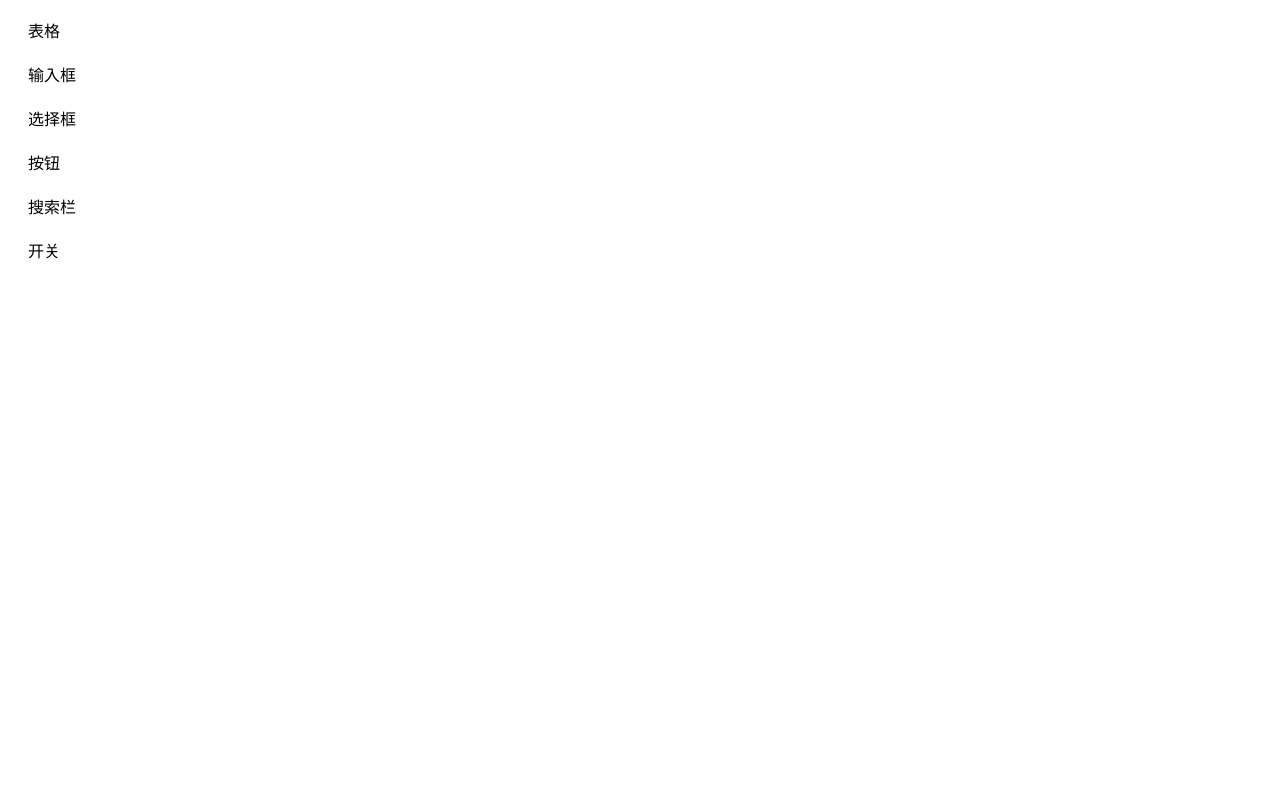
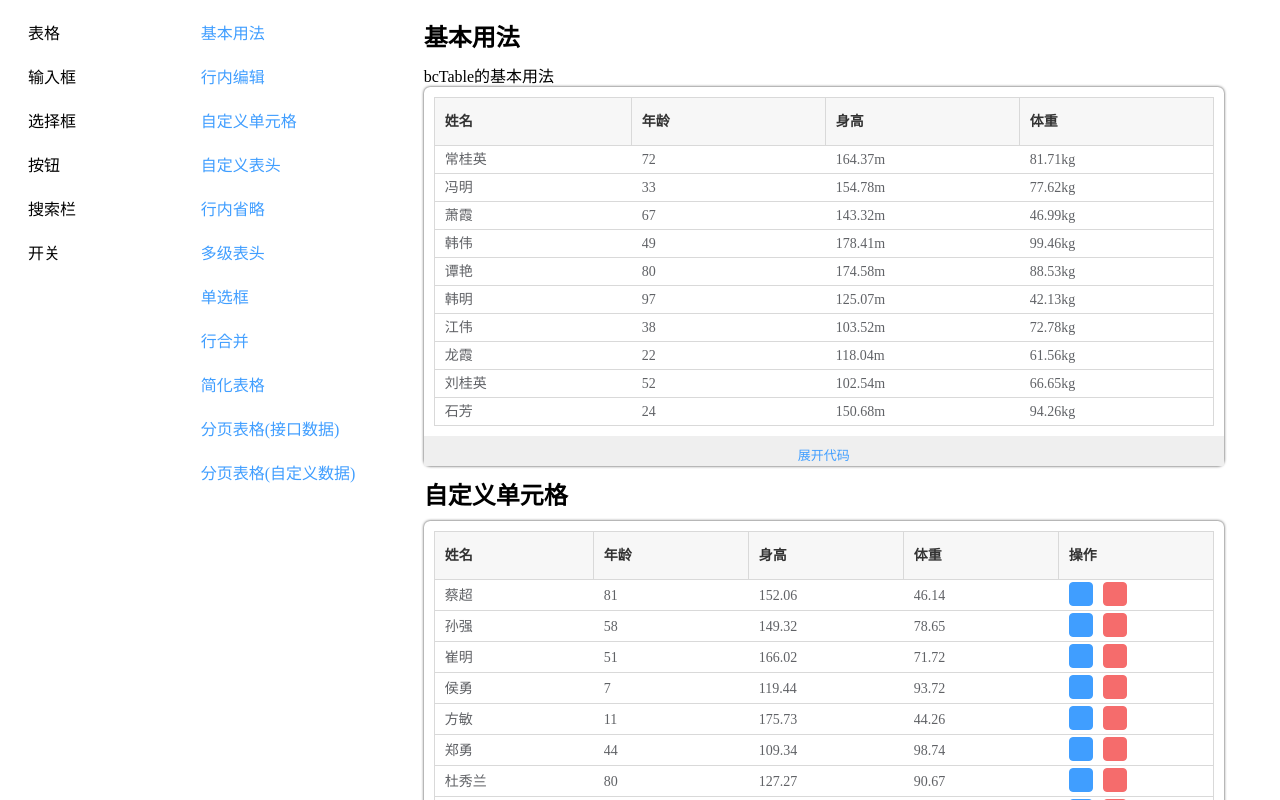
Before and after one commit to SepVeneto/vue-tools, a Vue app: page /#/table in a window 1280 px wide. Shown: the top 800 px of the page. Built offline with nearby package versions, Linux system fonts and the light colour scheme.

Commit message:
重写锚点逻辑

```diff
--- a/src/router/index.js
+++ b/src/router/index.js
@@ -22,6 +22,6 @@ const routes = [
 
 export const router = new VueRouter({
   base: '/vue-tools',
-  mode: 'history',
+  mode: 'hash',
   routes,
 });
--- a/src/views/table/index.vue
+++ b/src/views/table/index.vue
@@ -61,11 +61,24 @@ export default {
     }
   },
   mounted() {
-    const anchor = this.$route.hash;
-    window.location.hash = '';
-    window.location.hash = anchor.replace(/#/, '');
+    this.goAnchor();
   },
   methods: {
+    goAnchor() {
+      if (location.href.match(/#/g).length > 1) {
+        const anchor = location.href.match(/#[^#]+$/);
+        if (!anchor) {
+          return;
+        }
+        const elm = document.querySelector(anchor[0]);
+        if (!elm) {
+          return;
+        }
+        setTimeout(() => {
+          document.querySelector('html').scrollTop = elm.offsetTop;
+        })
+      }
+    },
     handleClick(anchor) {
       const element = document.querySelector(`#${anchor}`);
       element.scrollIntoView({
```
